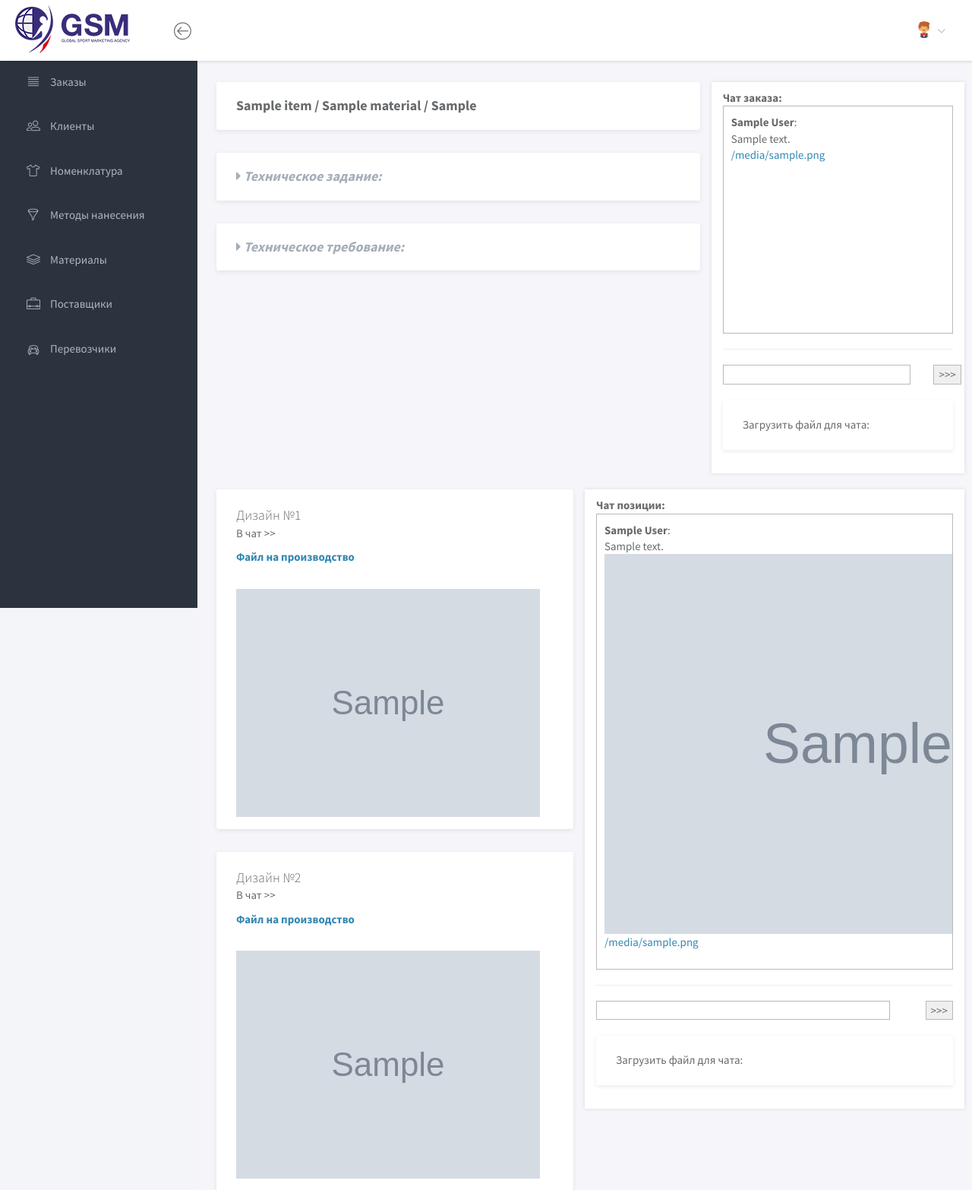
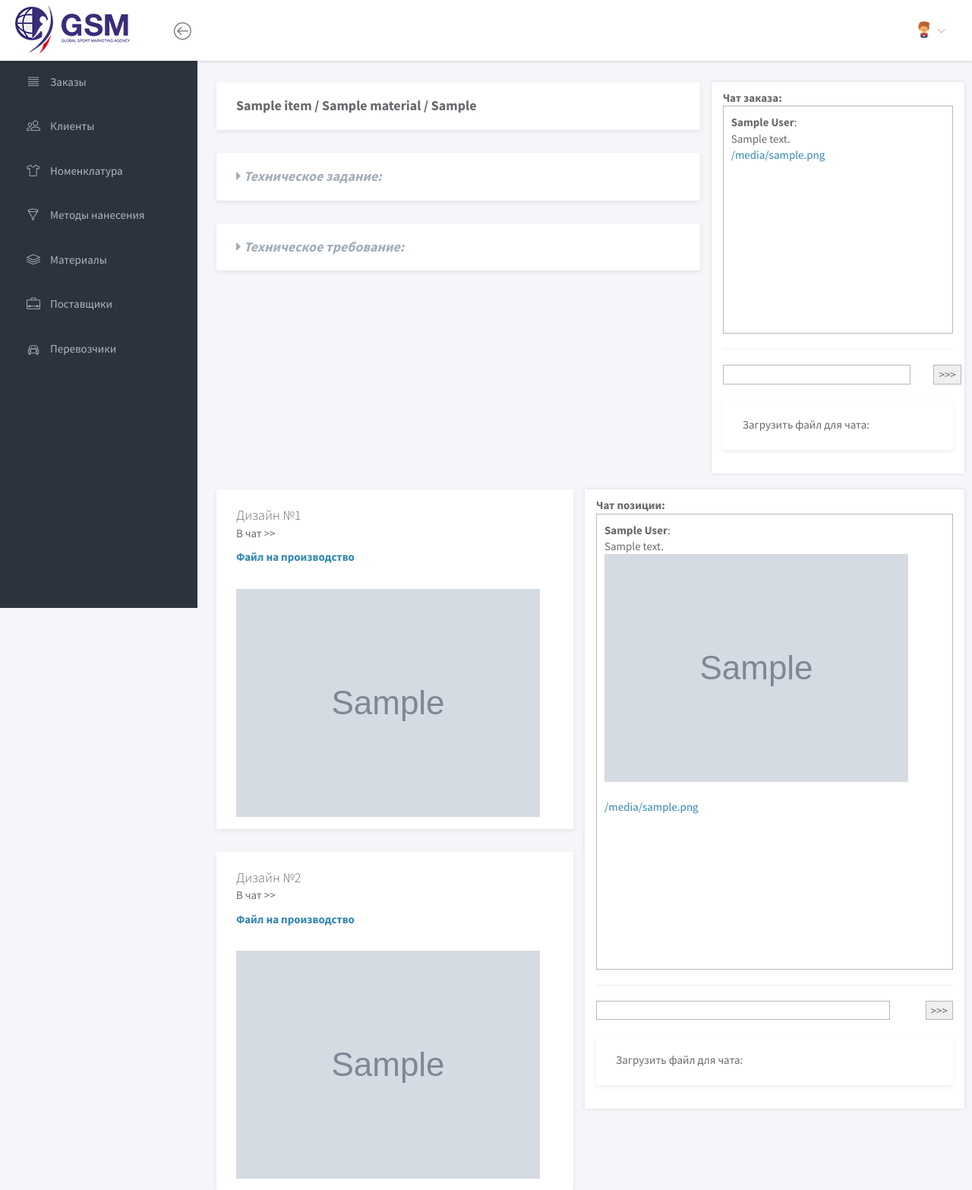
Before and after one commit to DanielKorow/gsm_crm, a Django app: template templates/manager/design.html in a window 1280 px wide. Shown: the top 1566 px of the page at 76% size. Run offline with Django 3.2, Linux system fonts and the light colour scheme; the template is opened without the code that fills it: most values are stand-ins (such as "Sample title", 1, 10 or a date in 2020); grey boxes marked "Sample" are stand-in pictures; form fields are guessed from the names that the template uses; some libraries are stand-ins or nearby versions.

Commit message:
Commit for server migration

```diff
--- a/templates/client/design.html
+++ b/templates/client/design.html
@@ -287,7 +287,7 @@
                                             <div class=""><b>{{i.user.first_name}} {{i.user.last_name}}</b>:<br>
                                             {%if i.message%}{{i.message}}<br>{%endif%}
                                             {%if i.image%}
-                                            <img src="{{i.image.url}}" height="500px"><br>
+                                            <img class="img-responsive" src="{{i.image.url|safe}}" style="max-height: 500px;"><br>
                                             {%endif%}
                                             {%if i.file%}
                                             <a href="{{i.file}}">{{i.file}}</a>
--- a/templates/manager/design.html
+++ b/templates/manager/design.html
@@ -380,7 +380,7 @@
                                             <div class=""><b>{{i.user.first_name}} {{i.user.last_name}}</b>:<br>
                                             {%if i.message%}{{i.message}}<br>{%endif%}
                                             {%if i.image%}
-                                            <img src="{{i.image.url}}" height="500px"><br>
+                                            <img class="img-responsive" src="{{i.image.url|safe}}" style="max-height: 500px;"><br>
                                             {%endif%}
                                             {%if i.file%}
                                             <a href="{{i.file}}">{{i.file}}</a>
--- a/templates/production/design.html
+++ b/templates/production/design.html
@@ -382,7 +382,7 @@
                                             <div class=""><b>{{i.user.first_name}} {{i.user.last_name}}</b>:<br>
                                             {%if i.message%}{{i.message}}<br>{%endif%}
                                             {%if i.image%}
-                                            <img src="{{i.image.url}}" height="500px"><br>
+                                            <img class="img-responsive" src="{{i.image.url|safe}}" style="max-height: 500px;"><br>
                                             {%endif%}
                                             {%if i.file%}
                                             <a href="{{i.file}}">{{i.file}}</a>
```
